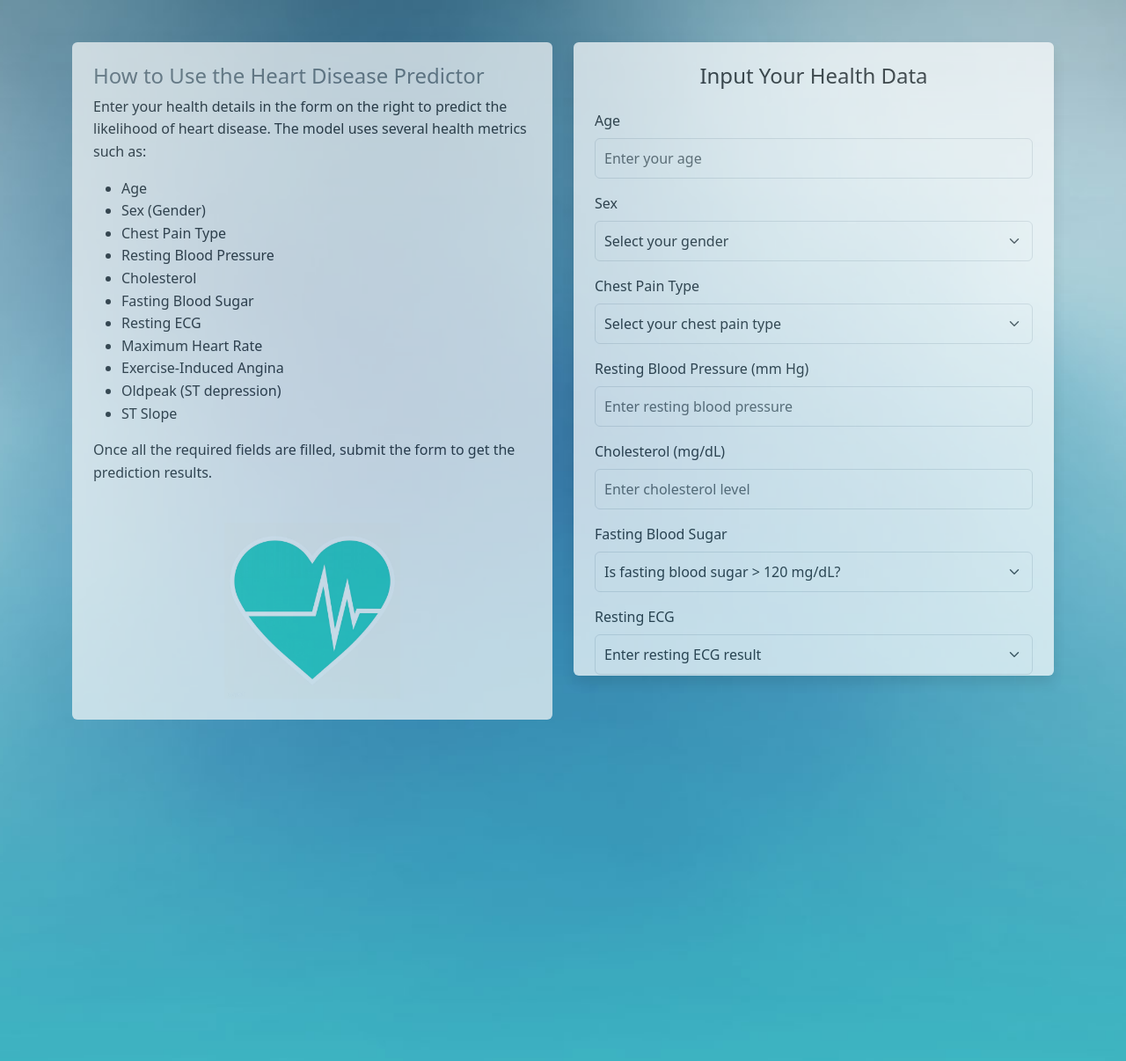
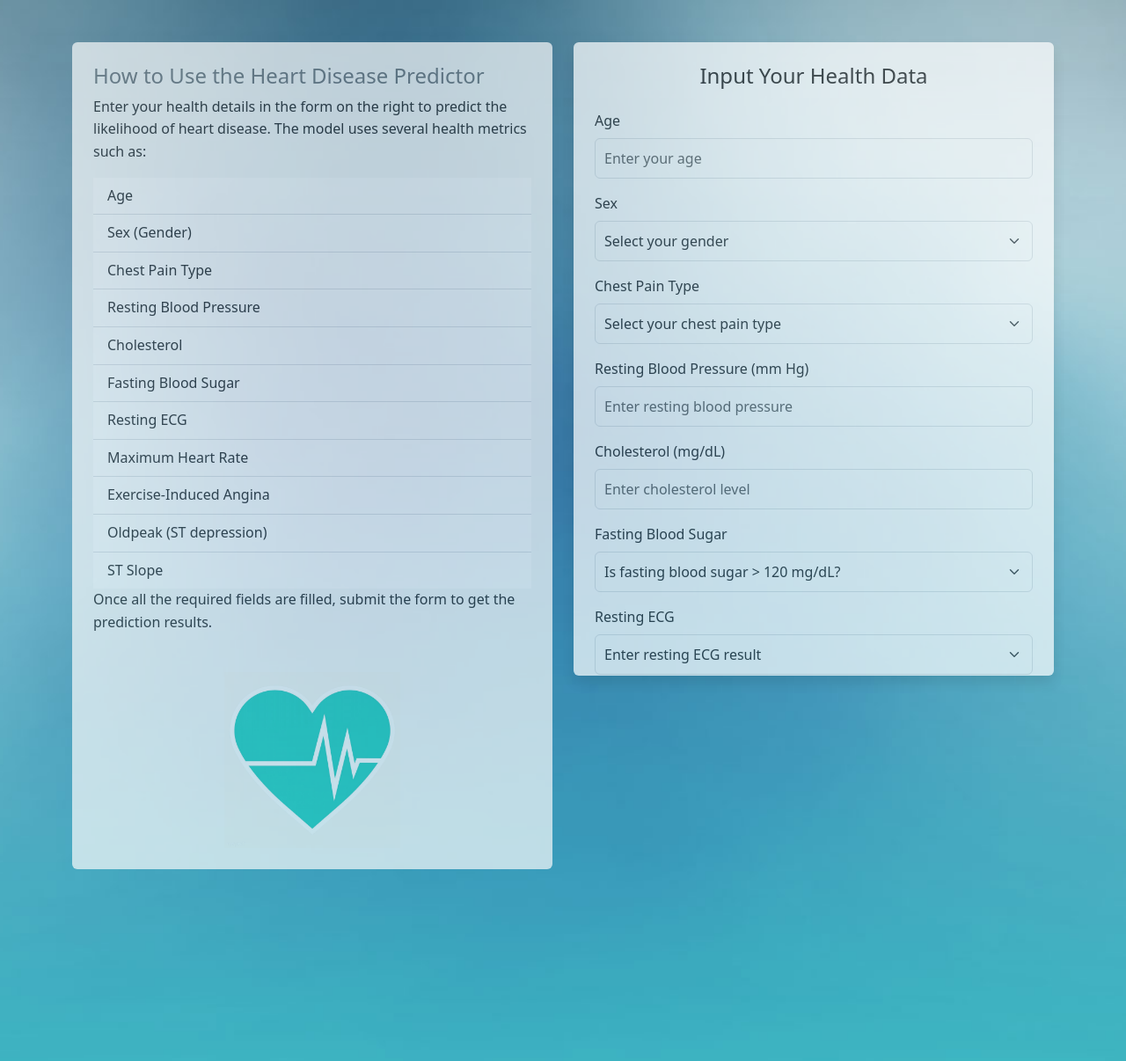
Before and after one commit to eric-h-123/flask-heart-app, a Flask app: page / in a window 1280 px wide. Shown: the top 1206 px of the page at 88% size. Run offline with Flask 3, Linux system fonts and the light colour scheme; parts of the project's set-up code (start-up, migrations or seed data) failed here and were passed over.

Commit message:
Remove bullets and add styling to info section metrics list

```diff
--- a/heart_app_copy/templates/demo1.html
+++ b/heart_app_copy/templates/demo1.html
@@ -21,18 +21,18 @@
                             Enter your health details in the form on the right to predict the likelihood of heart disease.
                             The model uses several health metrics such as:
                         </p>
-                        <ul>
-                            <li>Age</li>
-                            <li>Sex (Gender)</li>
-                            <li>Chest Pain Type</li>
-                            <li>Resting Blood Pressure</li>
-                            <li>Cholesterol</li>
-                            <li>Fasting Blood Sugar</li>
-                            <li>Resting ECG</li>
-                            <li>Maximum Heart Rate</li>
-                            <li>Exercise-Induced Angina</li>
-                            <li>Oldpeak (ST depression)</li>
-                            <li>ST Slope</li>
+                        <ul class="list-group list-group-flush">
+                            <li class="list-group-item">Age</li>
+                            <li class="list-group-item">Sex (Gender)</li>
+                            <li class="list-group-item">Chest Pain Type</li>
+                            <li class="list-group-item">Resting Blood Pressure</li>
+                            <li class="list-group-item">Cholesterol</li>
+                            <li class="list-group-item">Fasting Blood Sugar</li>
+                            <li class="list-group-item">Resting ECG</li>
+                            <li class="list-group-item">Maximum Heart Rate</li>
+                            <li class="list-group-item">Exercise-Induced Angina</li>
+                            <li class="list-group-item">Oldpeak (ST depression)</li>
+                            <li class="list-group-item">ST Slope</li>
                         </ul>
                         <p>
                             Once all the required fields are filled, submit the form to get the prediction results.
```
